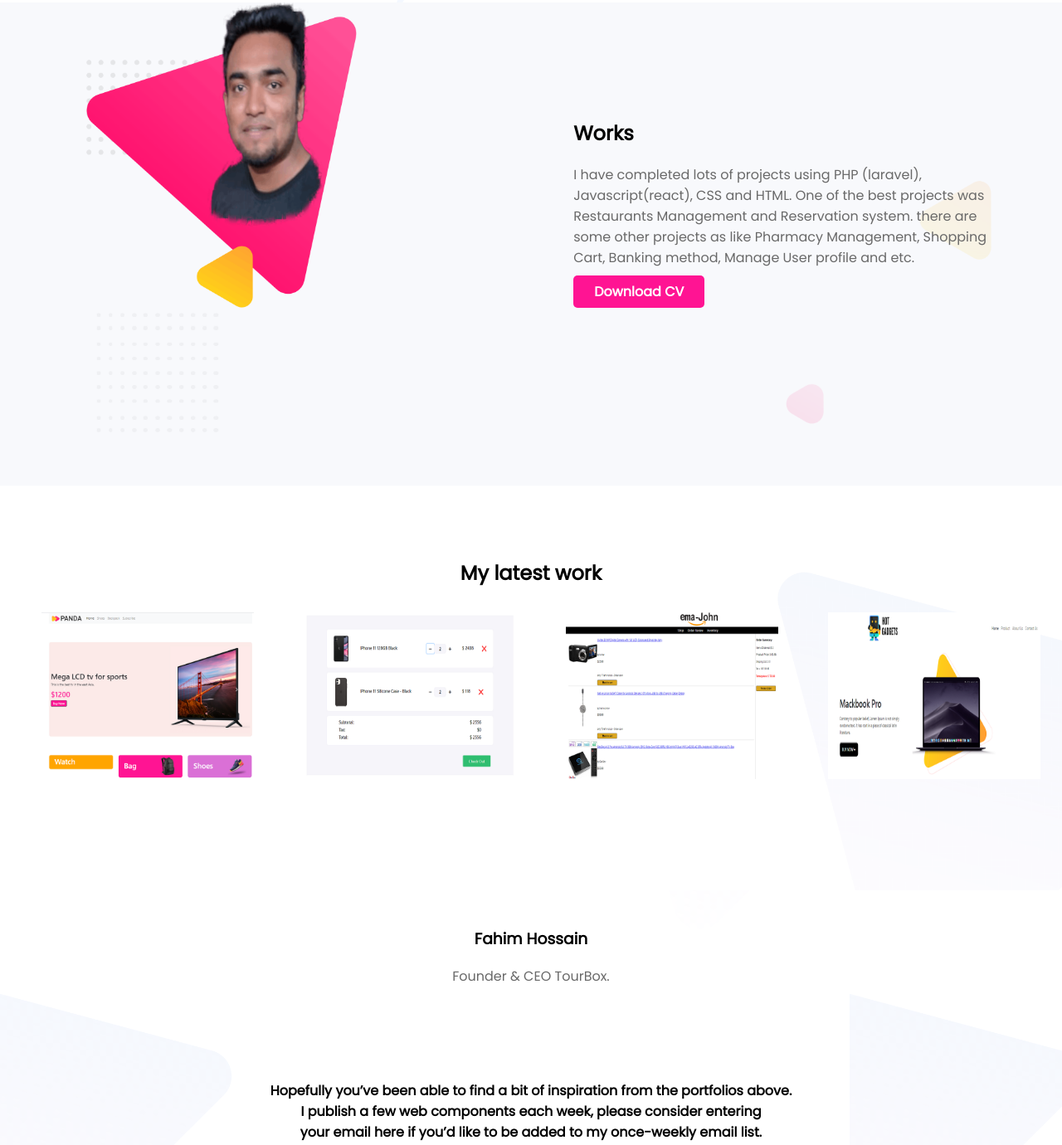
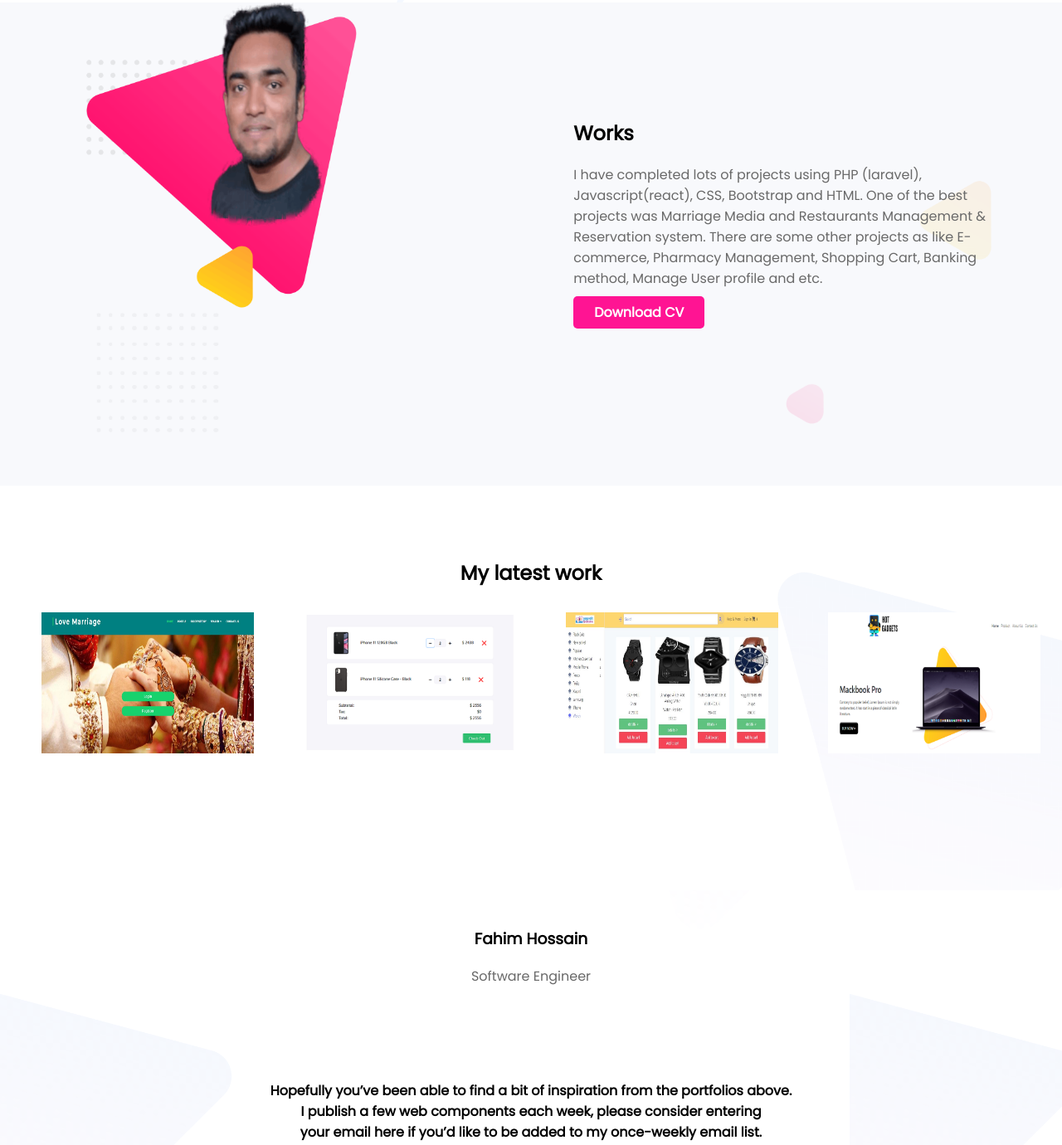
Before and after one commit to fahim2k29/personal-web, a plain HTML site: page index.html in a window 1280 px wide. Shown: the part 647-2027 px from the top of the page at 83% size. Drawn offline with Linux system fonts and the light colour scheme.

Commit message:
add image

```diff
--- a/index.html
+++ b/index.html
@@ -26,8 +26,7 @@
     </div>
     <div id="middle" class="half-width" >
         <h1>Works</h1>
-        <p>I have completed lots of projects using  PHP (laravel), Javascript(react), CSS and HTML. One of the best projects was Restaurants Management and Reservation system.
-            there are some other projects as like Pharmacy Management, Shopping Cart, Banking method, Manage User profile and  etc.
+        <p>I have completed lots of projects using  PHP (laravel), Javascript(react), CSS, Bootstrap and HTML. One of the best projects was Marriage Media and Restaurants Management & Reservation system. There are some other projects as like E-commerce, Pharmacy Management, Shopping Cart, Banking method, Manage User profile and  etc.
         </p>
         <a class="link-button" target="_blank" href="https://drive.google.com/file/d/1GsuTg6bbwuDBKytGVtrGUnW6UiGQoQr-/view?usp=sharing">Download CV</a>
     </div>
@@ -37,14 +36,14 @@
     <h1 class="work">My latest work</h1>
 
     <div class="one-third-width">
-        <img src="images/latest-work/panda.PNG" alt="">
+        <img src="images/latest-work/l1.JPG" alt="">
     </div>
 
     <div class="one-third-width">
         <img src="images/latest-work/shoppingcart.PNG" alt="">
     </div>
     <div class="one-third-width">
-        <img src="images/latest-work/ema.PNG" alt="">
+        <img src="images/latest-work/epr1.JPG" alt="">
     </div>
     <div class="one-third-width">
         <img src="images/latest-work/hotgagdet.PNG" alt="">
@@ -55,7 +54,7 @@
         <div class="client">
         <br>
         <h3><b>Fahim Hossain</b> </h3>
-        <p>Founder & CEO TourBox.</p>
+        <p>Software Engineer</p>
         <br><br><br>
 
 
--- a/style.css
+++ b/style.css
@@ -65,11 +65,11 @@ section{
 }
 .one-third-width img{
     width: 100%;
+    height: 170px;
 }
 .one-third-width:hover{
     background-color: greenyellow;
-
-    height: 100%;
+    height: 80%;
 
 }
 
@@ -109,8 +109,8 @@ section{
     padding-left: 10%;
 }
 .social:hover{
-    background-color: rgb(106, 255, 47);
-    font-size: 60px;
+    /* background-color: rgb(106, 255, 47); */
+    font-size:  80px;
 }
 .social img{
     width: 100%;
```
Also changed, not shown: images/latest-work/b1.JPG (added), images/latest-work/epr1.JPG (added), images/latest-work/l1.JPG (added).
